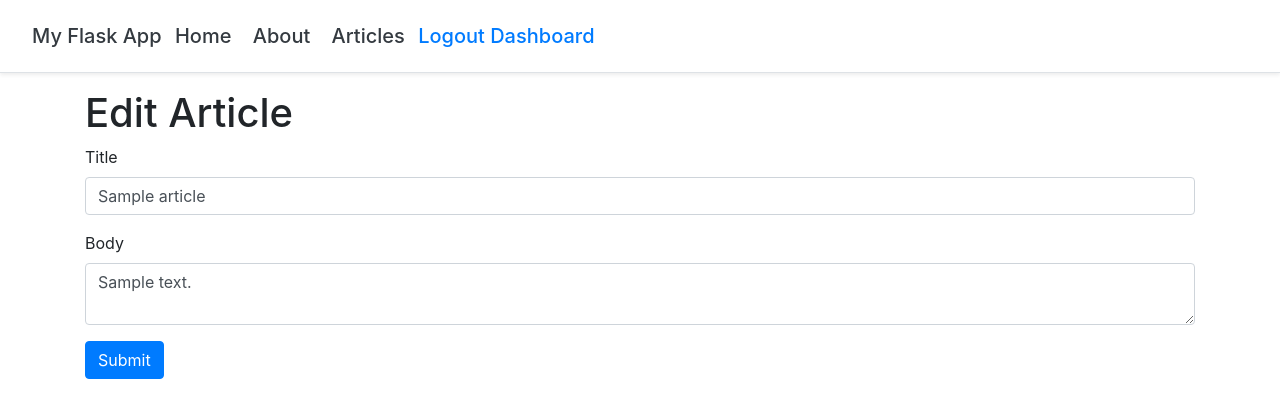
After one commit to devKiratu/my-flask-app, a Flask app: page /edit_article/1/ in a window 1280 px wide. The commit adds this page. Shown: the top 418 px of the page. Run offline with Flask 2, Linux system fonts and the light colour scheme; the visitor is signed in with stand-in values (Sample User, id 1); tables that the repository leaves empty or names only in its code hold one stand-in row (values such as "Sample post"); some libraries are stand-ins or nearby versions.

Commit message:
add edit and delete functionality to app

```diff
--- a/app.py
+++ b/app.py
@@ -40,8 +40,7 @@ def articles():
   if result > 0:
      return render_template('articles.html', articles=articles)
   else:
-    msg = 'No articles found'
-    return render_template('articles.html', msg=msg)
+    return render_template('articles.html')
 
 @app.route('/article/<string:id>/')
 def article(id):
@@ -164,8 +163,7 @@ def dashboard():
   if result > 0:
     return render_template('dashboard.html', articles=articles)
   else:
-    msg = 'No articles found'
-    return render_template('dashboard.html', msg=msg)
+    return render_template('dashboard.html')
   # close connection
   cur.close()
 
@@ -202,6 +200,62 @@ def add_article():
 
   return render_template('add_article.html', form=form)
 
+# Add article route
+@app.route('/edit_article/<string:id>/', methods=['GET', 'POST'])
+@login_required
+def edit_article(id):
+  form = ArticlesForm(request.form)
+
+  # create cursor
+  cur = mysql.connection.cursor()
+
+  cur.execute("SELECT * FROM articles WHERE id=%s", [id])
+
+  article = cur.fetchone()
+  form.title.data = article['title']
+  form.body.data = article['body']
+
+  if request.method == 'POST' and form.validate():
+    title = request.form['title']
+    body = request.form['body']
+
+    # Create cursor
+    # cur = mysql.connection.cursor()
+
+    # Add to DB
+    cur.execute("UPDATE articles SET title=%s , body=%s WHERE id=%s", (title, body, id))
+
+    # Commit to DB
+    mysql.connection.commit()
+
+
+    flash('Article updated successfully', 'success')
+
+    return redirect(url_for('dashboard'))
+
+  #Close connection
+  cur.close()
+
+  return render_template('edit_article.html', form=form)
+
+# Delete article
+@app.route('/delete_article/<string:id>', methods=['POST'])
+@login_required
+def delete_article(id):
+  #create cursor
+  cur = mysql.connection.cursor()
+  # execute
+  cur.execute("DELETE FROM articles WHERE id=%s", [id])
+
+  #commit to Db
+  mysql.connection.commit()
+  #close connection
+  cur.close()
+
+  flash('Article Deleted', 'success')
+
+  return redirect(url_for('dashboard'))
+
 
 
 if __name__ == '__main__':
--- a/templates/articles.html
+++ b/templates/articles.html
@@ -1,6 +1,6 @@
 {% extends 'layout.html' %} {%block body%}
 <h1>Articles</h1>
-{% for article in articles %}
+{% if articles %} {% for article in articles %}
 
 <ul class="list-group">
 	<li class="list-group-item">
@@ -8,4 +8,6 @@
 	</li>
 </ul>
 
-{% endfor %} {%endblock%}
+{% endfor %} {%else%}
+<p class="alert alert-info">No articles found. Add an article to display</p>
+{% endif %} {%endblock%}
--- /dev/null
+++ b/templates/edit_article.html
@@ -0,0 +1,13 @@
+{% extends 'layout.html' %} {%block body%}
+<h1>Edit Article</h1>
+{% from 'includes/_formhelpers.html' import render_field %}
+<form method="POST" action="">
+	<div class="form-group">
+		{{render_field(form.title, class_="form-control")}}
+	</div>
+	<div class="form-group">
+		{{render_field(form.body, class_="form-control", id="editor") }}
+	</div>
+	<p><input type="submit" class="btn btn-primary" value="Submit" /></p>
+</form>
+{%endblock%}
```
Also changed, not shown: templates/dashboard.html (+12 -4 lines).
